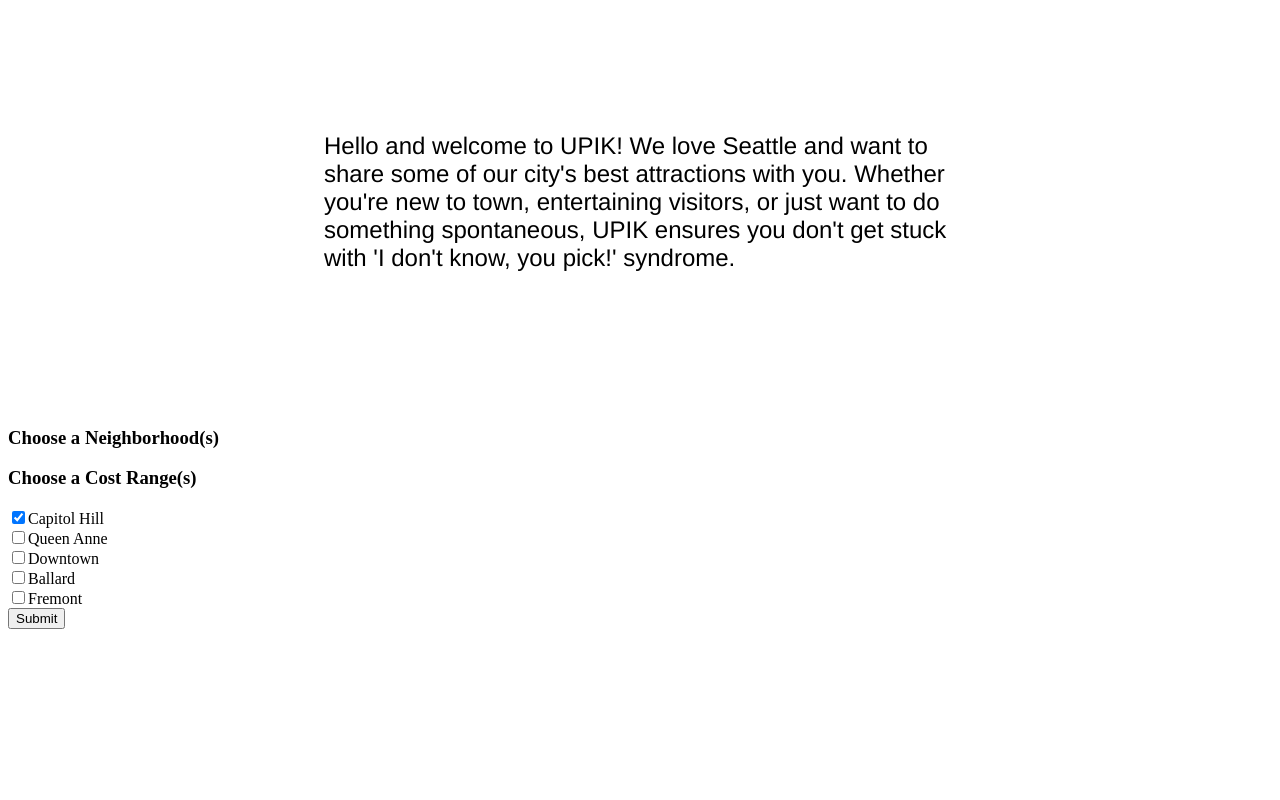
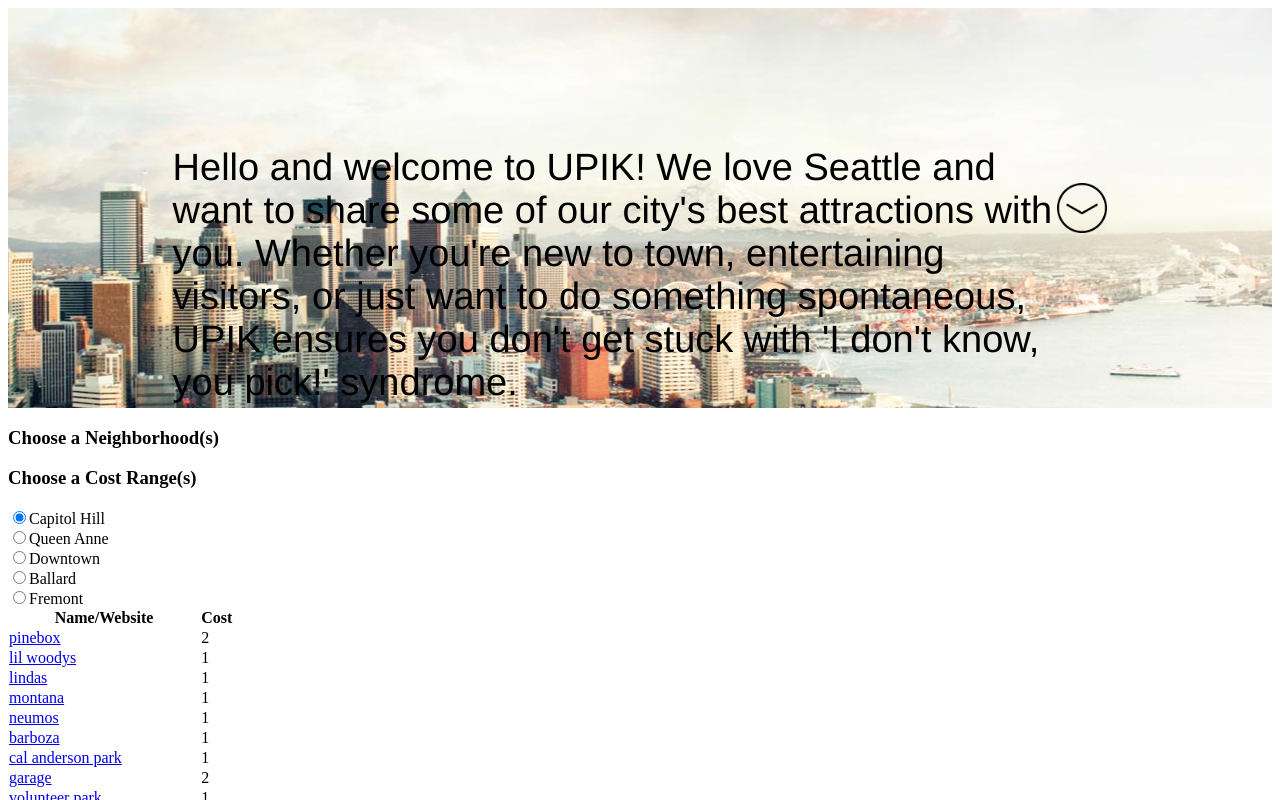
Before and after one commit to meeksfred/final-project, a website with bundled scripts: page index.html in a window 1280 px wide. Both pictures are taken after a click on the radio button 18 px from the left and 517 px from the top of the page. Shown: the top 800 px of the page. Built offline with nearby package versions, Linux system fonts and the light colour scheme; files whose address does not match are found by name.

Commit message:
radio buttons work

```diff
--- a/index.html
+++ b/index.html
@@ -10,21 +10,24 @@
     <div id="words">
       <p>Hello and welcome to UPIK! We love Seattle and want to share some of our city's best attractions with you. Whether you're new to town, entertaining visitors, or just want to do something spontaneous, UPIK ensures you don't get stuck with 'I don't know, you pick!' syndrome.</p>
     </div>
+    <img id="lilarrow" src="images/arrowdown.jpg">
   </section>
   <h3>Choose a Neighborhood(s)</h3>
   <h3>Choose a Cost Range(s)</h3>
   <p id="announce"></p>
   <form>
-    <div class='neighborhood'><!-- //add fieldset -->
-      <input type='checkbox' name='neighborhood' value='capitolHill'>Capitol Hill<br>
-      <input type='checkbox' name='neighborhood' value='queenAnne'>Queen Anne<br>
-      <input type='checkbox' name='neighborhood' value='downtown'>Downtown<br>
-      <input type='checkbox' name='neighborhood' value='ballard'>Ballard<br>
-      <input type='checkbox' name='neighborhood' value='fremont'>Fremont<br>
-      <input id="submitIt"   type='submit' value='Submit'>
+    <div class='cost'></div>
+    <div class='hood'><!-- //add fieldset -->
+      <input type='radio' name='neighborhood' value='capitolHill'>Capitol Hill<br>
+      <input type='radio' name='neighborhood' value='queenAnne'>Queen Anne<br>
+      <input type='radio' name='neighborhood' value='downtown'>Downtown<br>
+      <input type='radio' name='neighborhood' value='ballard'>Ballard<br>
+      <input type='radio' name='neighborhood' value='fremont'>Fremont<br>
     </div>
   </form>
+  <section id="bigTable">
   <div id="showResults"></div>
+  </section>
 
 
   <script src='https://cdnjs.cloudflare.com/ajax/libs/jquery/3.0.0-alpha1/jquery.js'></script>
--- a/script.js
+++ b/script.js
@@ -33,16 +33,15 @@
 
 $(document).ready(function() {
 
-  $('#submitIt').click(function(event) {
-    event.preventDefault();
+
+  $("input:radio[name=neighborhood]").click(function(){
+
+    $('#showResults').empty();
     $('#showResults').append('<table></table>');
     $('#showResults').append('<thead><tr><th>' + 'Name/Website' + '</th><th>' + 'Cost' + '</th> </tr></thead>');
-    $.each($("input[type='checkbox']:checked"), function(){
-      var matches = [];
+
     var $selectedPlace = $(this).val();
-      matches.push($selectedPlace);
-      matches.forEach(function(place){
-        if(place === 'fremont'){
+      if($selectedPlace === 'fremont'){
       for(var bb = 0; bb < db.fremont.length; bb+= 1){
       console.log(db.fremont[bb].name);
       $('#showResults').append('<tr>');
@@ -50,7 +49,7 @@ $(document).ready(function() {
       $('#showResults').append('<td>' + db.fremont[bb].cost + '</td>');
       $('#showResults').append('</tr>');
     }
-      } else if (place === 'capitolHill'){
+    } else if ($selectedPlace === 'capitolHill'){
       for(var bb = 0; bb < db.capitolHill.length; bb+= 1){
         console.log(db.capitolHill[bb].name);
         $('#showResults').append('<tr>');
@@ -58,7 +57,7 @@ $(document).ready(function() {
         $('#showResults').append('<td>' + db.capitolHill[bb].cost + '</td>');
         $('#showResults').append('</tr>');
       }
-      } else if (place === 'ballard'){
+    } else if ($selectedPlace === 'ballard'){
         for(var bb = 0; bb < db.ballard.length; bb+= 1){
         console.log(db.ballard[bb].name);
         $('#showResults').append('<tr>');
@@ -67,7 +66,7 @@ $(document).ready(function() {
         $('#showResults').append('<td>' + db.ballard[bb].cost + '</td>');
         $('#showResults').append('</tr>');
         }
-      } else if (place === 'downtown'){
+    } else if ($selectedPlace === 'downtown'){
         for(var bb = 0; bb < db.downtown.length; bb+= 1){
         console.log(db.downtown[bb].name);
         $('#showResults').append('<tr>');
@@ -75,7 +74,7 @@ $(document).ready(function() {
         $('#showResults').append('<td>' + db.downtown[bb].cost + '</td>');
         $('#showResults').append('</tr>');
         }
-      } else if (place === 'queenAnne'){
+    } else if ($selectedPlace === 'queenAnne'){
         for(var bb = 0; bb < db.queenAnne.length; bb+= 1){
         console.log(db.queenAnne[bb].name);
         $('#showResults').append('<tr>');
@@ -85,9 +84,17 @@ $(document).ready(function() {
         }
       }
     });
+        //this code will only be run after an initial neighborhood(s) has been
+        //selected. Once the user hits submit to find activities in a neighborhood,
+        //the neighborhood checkboxes will disappear.
+        //I'll then loop through the matches array to determine how many
+         // $('.neighborhood').remove();
+         // for (i = 0; i < 3; i++) {
+         // $('<input type="checkbox" name="costCheckbox" value=""/>').appendTo('.cost');
+         // }
+         // $('<input type="button" name="costButton" value=""/>').appendTo('.cost');
   });
-  });
-});
+
 
 
 
--- a/style.css
+++ b/style.css
@@ -13,20 +13,39 @@ and view attractions.
   align-items: center;
   height: 400px;
   width: 100%;
-  background-image: url('images/pioneersquare.jpg');
+  background-image: url('images/closeup2.jpg');
   background-repeat: no-repeat;
   background-position: center;
 
 }
 #words {
 
-  font: 24px Helvetica;
+  font: 38px Helvetica;
   color: black;
   height: 50%;
-  width: 50%;
+  width: 70%;
 }
+
+/*#frame {
+
+  height: 300px;
+  width: 100%;
+
+}*/
 
 img {
   height: 50px;
   width: 50px;
 }
+
+#bigTable {
+  height: 800px;
+}
+
+#showResults {
+
+  height: 600px;
+  overflow: scroll;
+
+
+}
```
Also changed, not shown: images/arrowdown.jpg (added), images/closeup2.jpg (added), images/fremontbridge.jpg (added), images/pioneersquare.jpg (added), images/skylinesunset.jpg (added), images/sunset2.jpg (added), images/winterline.jpg (added), 1 other file. Lines whose indentation alone changed are shown as unchanged.
